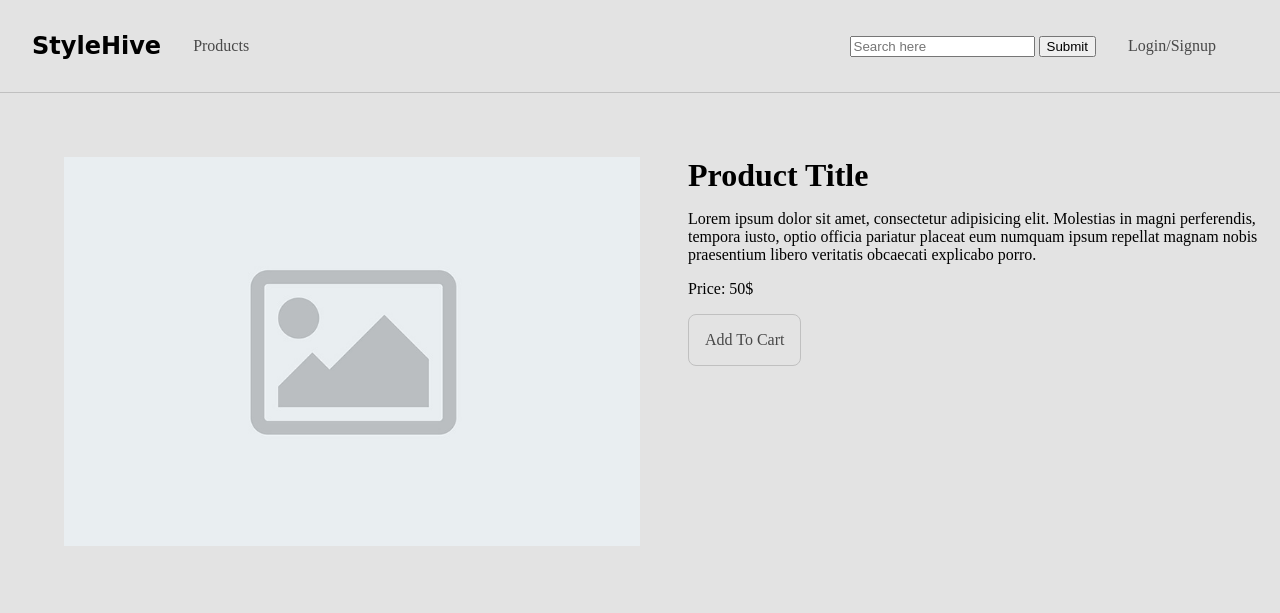
After one commit to Bikram48/Stylehive, a Django app: page /product/ in a window 1280 px wide. The commit adds this page. Shown: the top 613 px of the page. Run offline with Django 4.2, Linux system fonts and the light colour scheme; some web fonts are replaced.

Commit message:
create - single product template

```diff
--- a/static/css/style.css
+++ b/static/css/style.css
@@ -62,9 +62,17 @@ ul li a {
     padding: 2em;
 }
 
-.product-content a {
+.product-content a,
+.single-product a {
     display: inline-block;
     border: 1px solid silver;
     border-radius: .5em;
     padding: 1em;
 }
+
+.single-product {
+    padding: 4em;
+    display: grid;
+    grid-template-columns: 50% 50%;
+    gap: 3em;
+}
--- /dev/null
+++ b/stylehive/templates/product_description.html
@@ -0,0 +1,16 @@
+{% extends "base.html" %}
+{% load static %}
+
+{% block content %}
+<div class="single-product">
+    <div class="product-img">
+        <img src="{% static 'images/placeholder.jpeg' %}" alt="">
+    </div>
+    <div class="content">
+        <h1>Product Title</h1>
+        <p>Lorem ipsum dolor sit amet, consectetur adipisicing elit. Molestias in magni perferendis, tempora iusto, optio officia pariatur placeat eum numquam ipsum repellat magnam nobis praesentium libero veritatis obcaecati explicabo porro.</p>
+        <p>Price: 50$</p>
+        <a href="">Add To Cart</a>
+    </div>
+</div>
+{% endblock %}
--- a/stylehive/urls.py
+++ b/stylehive/urls.py
@@ -25,6 +25,7 @@ urlpatterns = [
     path('', product_page, name='products'),
     path('login/', user_login, name='login'),
     path('register/', user_registration, name='register' ),
+    path('product/', view_single_product, name='product'),
     path('dashboard/', admin_dashboard, name='admin'),
     path('profile/', user_profile, name='profile'),
 ]
--- a/stylehive/views.py
+++ b/stylehive/views.py
@@ -10,6 +10,9 @@ def home(request):
 
 def product_page(request):
     return render(request, "products.html", {})
+
+def view_single_product(request):
+    return render(request, "product_description.html", {})
 
 def user_profile(request):
     form = ProfileForm(instance=request.user.customer)
```
